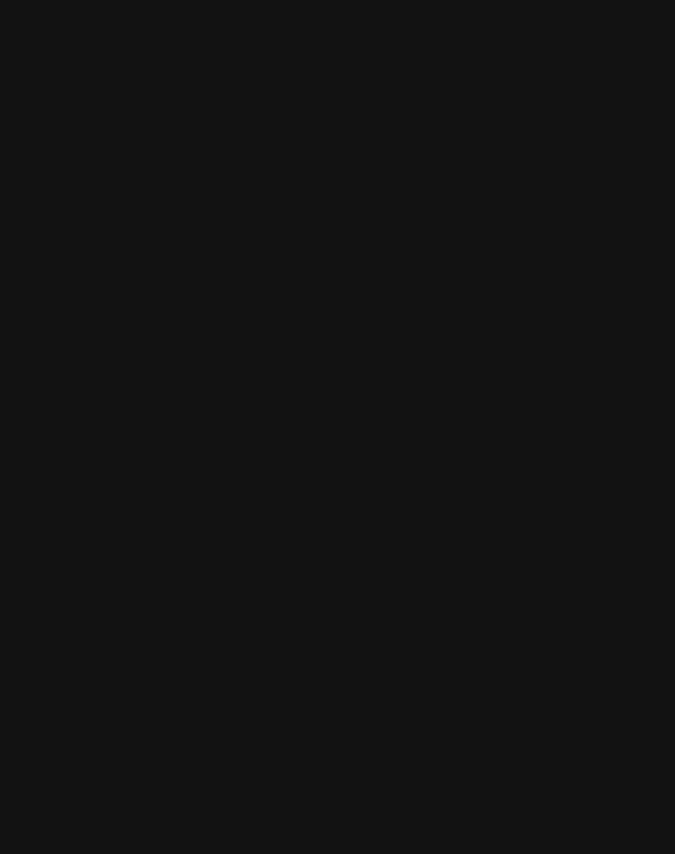
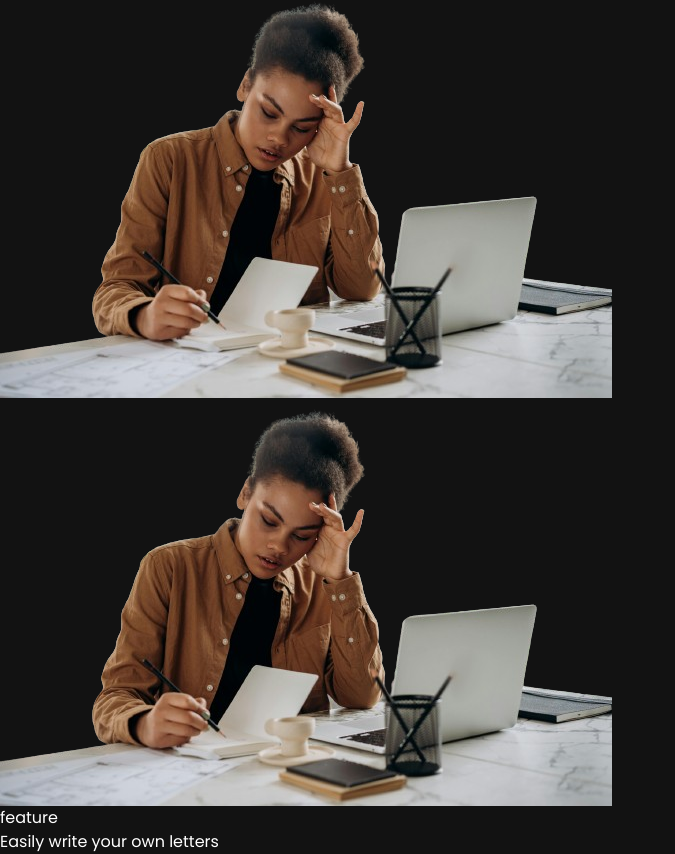
Before and after one commit to covey-codes/Lettera-project, a React (Vite) app: page / in a window 1280 px wide. Shown: the part 470-1324 px from the top of the page, without its empty margins (0-675 px from the left). Before the commit the page ends 800 px from the top, so only its background shows below. Built offline with nearby package versions, Linux system fonts and the light colour scheme.

Commit message:
third commit

```diff
--- a/src/App.jsx
+++ b/src/App.jsx
@@ -1,15 +1,17 @@
 import Navbar from "./components/Navbar";
 import HeroSection from "./components/HeroSection";
+import FeatureSection from "./components/FeatureSection";
 
 const App = () => {
   return (
     <>
       <Navbar />
       <div className="max-w-7xl mx-auto pt-20 px-6">
-      <HeroSection />
+        <HeroSection />
+        <FeatureSection />
       </div>
     </>
-  )
-}
+  );
+};
 
-export default App
+export default App;
--- /dev/null
+++ b/src/components/FeatureSection.jsx
@@ -0,0 +1,26 @@
+import { features } from "../constants";
+
+
+const FeatureSection = () => {
+  return (
+    <div className="">
+
+      <div className="text-center">
+        <span className="bg-neutral-900 text-orange-500 rounded-full h-6 text-sm font-medium px-2 py-1 uppercase">
+          feature
+        </span>
+        <h2 className="text-3xl sm:text-5xl lg:text-6xl mt-10 lg:mt-20 tracking-wide">
+          Easily write
+          <span className="bg-gradient-to-r from-orange-500 to-orange-800 text-transparent bg-clip-text"> {" "}your own letters </span>
+        </h2>
+        <div className="flex flex-wrap mt-10 lg:mt-20">
+          {features.map((feature, index) => (
+            <div key={index} className="w-full sm:1/2 lg:w-1/3"></div>
+          ))}
+        </div>
+      </div>
+    </div>
+  );
+};
+
+export default FeatureSection;
--- a/src/components/HeroSection.jsx
+++ b/src/components/HeroSection.jsx
@@ -1,4 +1,4 @@
-
+import mido from "../assets/letterapic1.png";
 
 const HeroSection = () => {
   return (
@@ -16,6 +16,11 @@ const HeroSection = () => {
           Use In Incognito
         </a>
       </div>
+
+      <div className="flex mt-10 justify-center">
+        <img className="rounded-lg w-1/2 border border-orange-700 shadow-orange-400 mx-2 my-4" src={mido} alt="filler-image"/>
+        <img className="rounded-lg w-1/2 border border-orange-700 shadow-orange-400 mx-2 my-4" src={mido} alt="filler-image"/>
+      </div>
     </div>
   );
 
--- a/src/constants/index.jsx
+++ b/src/constants/index.jsx
@@ -1,6 +1,52 @@
+import { BotMessageSquare } from "lucide-react";
+import { BatteryCharging } from "lucide-react";
+import { Fingerprint } from "lucide-react";
+import { ShieldHalf } from "lucide-react";
+import { PlugZap } from "lucide-react";
+import { GlobeLock } from "lucide-react";
+
 export const navItems = [
     { label: "Home", href: "#" },
     { label: "About Us", href: "#" },
     { label: "Contact Us", href: "#" },
     { label: "Help", href: "#" },
   ];
+
+  export const features = [
+    {
+      icon: <BotMessageSquare />,
+      text: "Drag-and-Drop Interface",
+      description:
+        "Easily design and arrange your VR environments with a user-friendly drag-and-drop interface.",
+    },
+    {
+      icon: <Fingerprint />,
+      text: "Multi-Platform Compatibility",
+      description:
+        "Build VR applications that run seamlessly across multiple platforms, including mobile, desktop, and VR headsets.",
+    },
+    {
+      icon: <ShieldHalf />,
+      text: "Built-in Templates",
+      description:
+        "Jumpstart your VR projects with a variety of built-in templates for different types of applications and environments.",
+    },
+    {
+      icon: <BatteryCharging />,
+      text: "Real-Time Preview",
+      description:
+        "Preview your VR application in real-time as you make changes, allowing for quick iterations and adjustments.",
+    },
+    {
+      icon: <PlugZap />,
+      text: "Collaboration Tools",
+      description:
+        "Work together with your team in real-time on VR projects, enabling seamless collaboration and idea sharing.",
+    },
+    {
+      icon: <GlobeLock />,
+      text: "Analytics Dashboard",
+      description:
+        "Gain valuable insights into user interactions and behavior within your VR applications with an integrated analytics dashboard.",
+    },
+  ];
```
